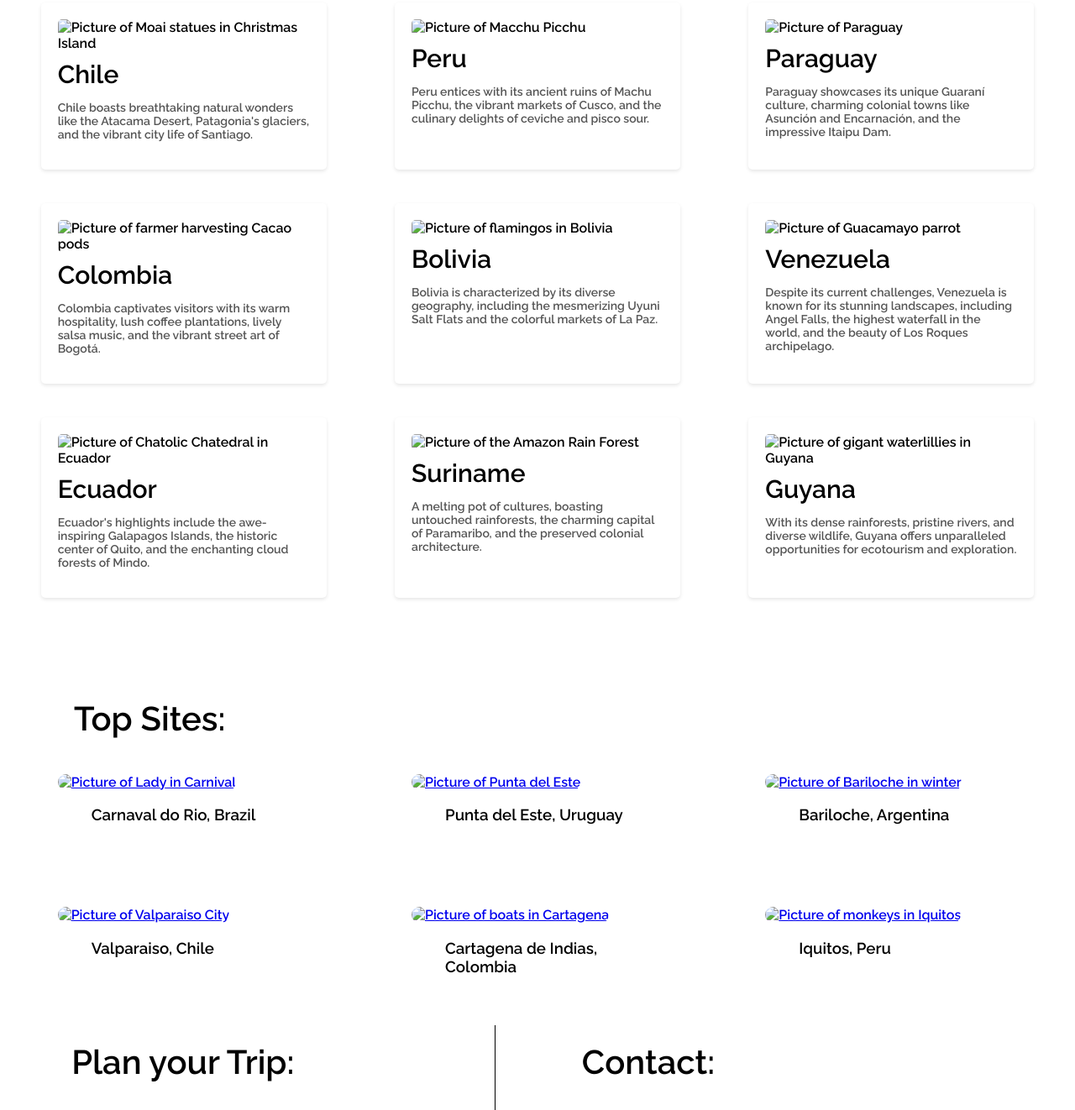
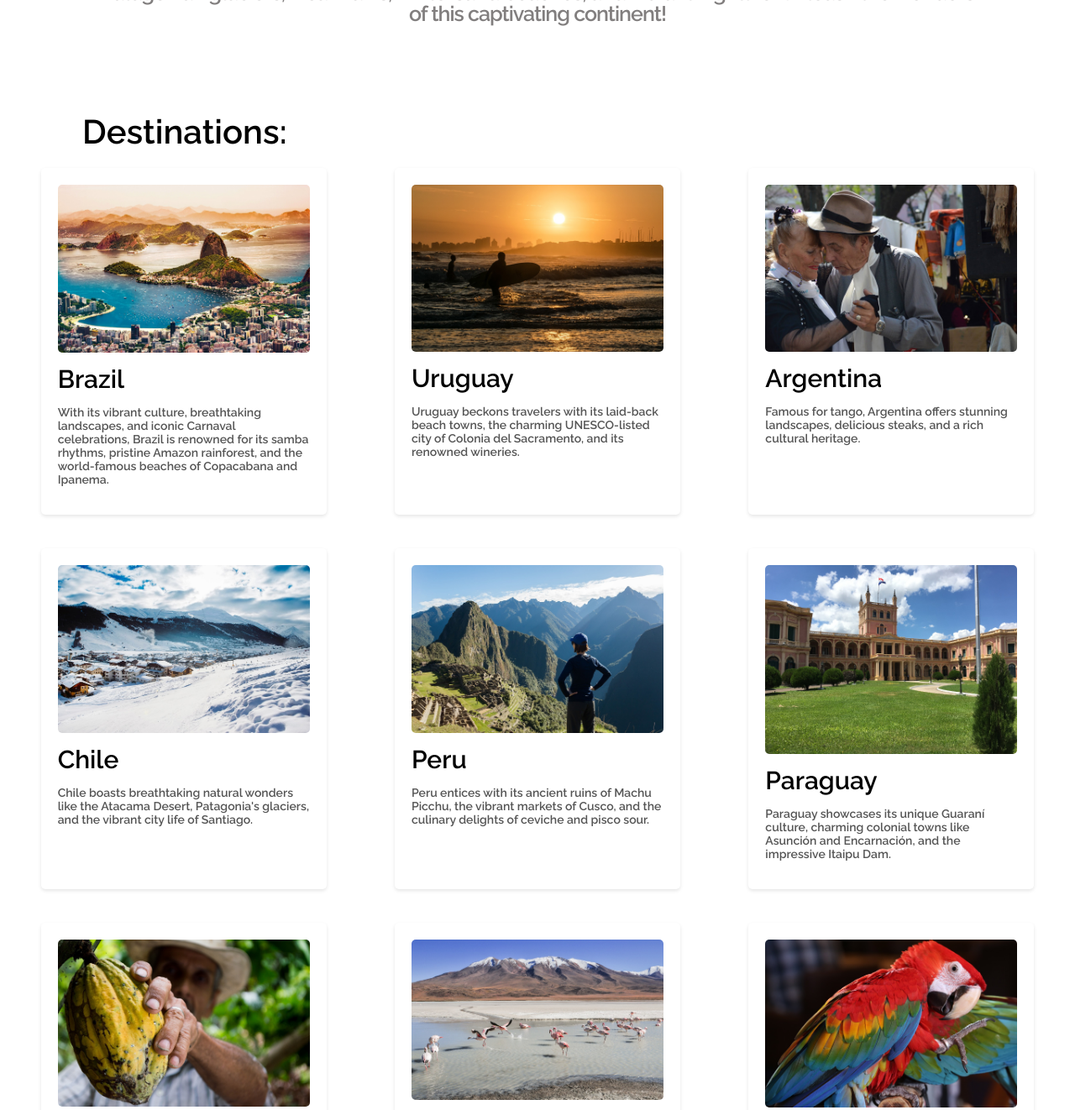
Before and after one commit to WeisshorNz/SouthAmerica, a plain HTML site: page M2Second.html in a window 1280 px wide. Shown: the part 759-2081 px from the top of the page at 84% size. Drawn offline with Linux system fonts and the light colour scheme.

Commit message:
fourth commit, path to images fixed

```diff
--- a/M2Second.html
+++ b/M2Second.html
@@ -50,7 +50,7 @@
 
 
     <div class="hero-container">
-  <img class="hero-image" src="/Mission two/images/bridge.jpg" alt="Hero Image">
+  <img class="hero-image" src="/images/bridge.jpg" alt="Hero Image">
    </div>
    <div class="home-header">
     <h1> South America</h1>
@@ -65,67 +65,67 @@
    <section id="destinations">
     <div class="place">
       <a href="https://www.visitbrasil.com/en/">
-      <img src="/Mission two/images/rio.jpg" alt=" Picture of Rio de Janeiro">
+      <img src="/images/rio.jpg" alt=" Picture of Rio de Janeiro">
       </a>
       <h3>Brazil</h3>
       <p>With its vibrant culture, breathtaking landscapes, and iconic Carnaval celebrations, Brazil is renowned for its samba rhythms, pristine Amazon rainforest, and the world-famous beaches of Copacabana and Ipanema.</p>
     </div>
     <div class="place">
       <a href="https://uruguaynatural.com/index.php/en/">
-      <img src="/Mission two/images/uruguay.jpg" alt="Picture of surfers in Uruguay">
+      <img src="/images/uruguay.jpg" alt="Picture of surfers in Uruguay">
       </a>
       <h3>Uruguay</h3>
       <p>Uruguay beckons travelers with its laid-back beach towns, the charming UNESCO-listed city of Colonia del Sacramento, and its renowned wineries.</p>
     </div>
     <div class="place">
       <a href="https://www.argentina.travel/en/">
-      <img src="/Mission two/images/argentina2.jpg" alt="Picture of Tango dancers">
+      <img src="/images/argentina2.jpg" alt="Picture of Tango dancers">
       </a>
       <h3>Argentina</h3>
       <p> Famous for tango, Argentina offers stunning landscapes, delicious steaks, and a rich cultural heritage.</p>
     </div>
     <div class="place">
-      <img src="/Mission two/images/snow.jpg" alt="Picture of Moai statues in Christmas Island">
+      <img src="/images/snow.jpg" alt="Picture of Moai statues in Christmas Island">
       <h3>Chile</h3>
       <p>Chile boasts breathtaking natural wonders like the Atacama Desert, Patagonia's glaciers, and the vibrant city life of Santiago.</p>
     </div>
     <div class="place">
-      <img src="/Mission two/images/peru.jpg" alt=" Picture of Macchu Picchu">
+      <img src="/images/peru.jpg" alt=" Picture of Macchu Picchu">
       <h3>Peru</h3>
       <p>Peru entices with its ancient ruins of Machu Picchu, the vibrant markets of Cusco, and the culinary delights of ceviche and pisco sour.</p>
     </div>
     <div class="place">
-      <img src="/Mission two/images/paraguay.jpg" alt="Picture of Paraguay">
+      <img src="/images/paraguay.jpg" alt="Picture of Paraguay">
       <h3>Paraguay</h3>
       <p>Paraguay showcases its unique Guaraní culture, charming colonial towns like Asunción and Encarnación, and the impressive Itaipu Dam.</p>
     </div>
     <div class="place">
-      <img src="/Mission two/images/colombia.jpg" alt="Picture of farmer harvesting Cacao pods">
+      <img src="/images/colombia.jpg" alt="Picture of farmer harvesting Cacao pods">
       <h3>Colombia</h3>
       <p>Colombia captivates visitors with its warm hospitality, lush coffee plantations, lively salsa music, and the vibrant street art of Bogotá.</p>
     </div>
     <div class="place">
-      <img src="/Mission two/images/bolivia.jpg" alt="Picture of flamingos in Bolivia">
+      <img src="/images/bolivia.jpg" alt="Picture of flamingos in Bolivia">
       <h3>Bolivia</h3>
       <p>Bolivia is characterized by its diverse geography, including the mesmerizing Uyuni Salt Flats and the colorful markets of La Paz.</p>
     </div>
     <div class="place">
-      <img src="/Mission two/images/venezuela.jpg" alt="Picture of Guacamayo parrot">
+      <img src="/images/venezuela.jpg" alt="Picture of Guacamayo parrot">
       <h3>Venezuela</h3>
       <p>Despite its current challenges, Venezuela is known for its stunning landscapes, including Angel Falls, the highest waterfall in the world, and the beauty of Los Roques archipelago.</p>
     </div>
     <div class="place">
-      <img src="/Mission two/images/ecuador.jpg" alt="Picture of Chatolic Chatedral in Ecuador">
+      <img src="/images/ecuador.jpg" alt="Picture of Chatolic Chatedral in Ecuador">
       <h3>Ecuador</h3>
       <p>Ecuador's highlights include the awe-inspiring Galapagos Islands, the historic center of Quito, and the enchanting cloud forests of Mindo.</p>
     </div>
     <div class="place">
-      <img src="/Mission two/images/suriname.jpg" alt="Picture of the Amazon Rain Forest">
+      <img src="/images/suriname.jpg" alt="Picture of the Amazon Rain Forest">
       <h3>Suriname</h3>
       <p>A melting pot of cultures, boasting untouched rainforests, the charming capital of Paramaribo, and the preserved colonial architecture.</p>
     </div>
     <div class="place">
-      <img src="/Mission two/images/guyana.jpg" alt="Picture of gigant waterlillies in Guyana">
+      <img src="/images/guyana.jpg" alt="Picture of gigant waterlillies in Guyana">
       <h3>Guyana</h3>
       <p>With its dense rainforests, pristine rivers, and diverse wildlife, Guyana offers unparalleled opportunities for ecotourism and exploration.</p>
     </div>
@@ -137,42 +137,42 @@
   <section id="top-sites">
     <div class="popular-sites">
       <a href="https://en.wikipedia.org/wiki/Rio_Carnival">
-      <img src="/Mission two/images/carnival.jpg" alt=" Picture of Lady in Carnival">
+      <img src="/images/carnival.jpg" alt=" Picture of Lady in Carnival">
       </a>
       <h3>Carnaval do Rio, Brazil</h3>
     </div>
 
       <div class="popular-sites">
       <a href="https://en.wikipedia.org/wiki/Punta_del_Este">
-      <img src="/Mission two/images/punta2.jpg" alt=" Picture of Punta del Este">
+      <img src="/images/punta2.jpg" alt=" Picture of Punta del Este">
       </a>
       <h3>Punta del Este, Uruguay</h3>
       </div>
 
       <div class="popular-sites">
       <a href="https://en.wikipedia.org/wiki/Bariloche">
-      <img src="/Mission two/images/bariloche.JPG" alt=" Picture of Bariloche in winter">
+      <img src="/images/bariloche.JPG" alt=" Picture of Bariloche in winter">
       </a>
       <h3>Bariloche, Argentina</h3>
       </div>
 
       <div class="popular-sites">
       <a href="https://en.wikipedia.org/wiki/Valpara%C3%ADso">
-      <img src="/Mission two/images/valparaiso.jpg" alt=" Picture of Valparaiso City">
+      <img src="/images/valparaiso.jpg" alt=" Picture of Valparaiso City">
       </a>
       <h3>Valparaiso, Chile</h3>
       </div>
 
       <div class="popular-sites">
       <a href="https://en.wikipedia.org/wiki/Cartagena,_Colombia">
-      <img src="/Mission two/images/carta2.jpg" alt=" Picture of boats in Cartagena">
+      <img src="/images/carta2.jpg" alt=" Picture of boats in Cartagena">
       </a>
       <h3>Cartagena de Indias, Colombia</h3>
       </div>
 
       <div class="popular-sites">
       <a href="https://en.wikipedia.org/wiki/Iquitos">
-      <img src="/Mission two/images/iquitos.webp" alt=" Picture of monkeys in Iquitos">
+      <img src="/images/iquitos.webp" alt=" Picture of monkeys in Iquitos">
       </a>
       <h3>Iquitos, Peru</h3>
       </div>
```
Also changed, not shown: index.html (+2 -2 lines).
